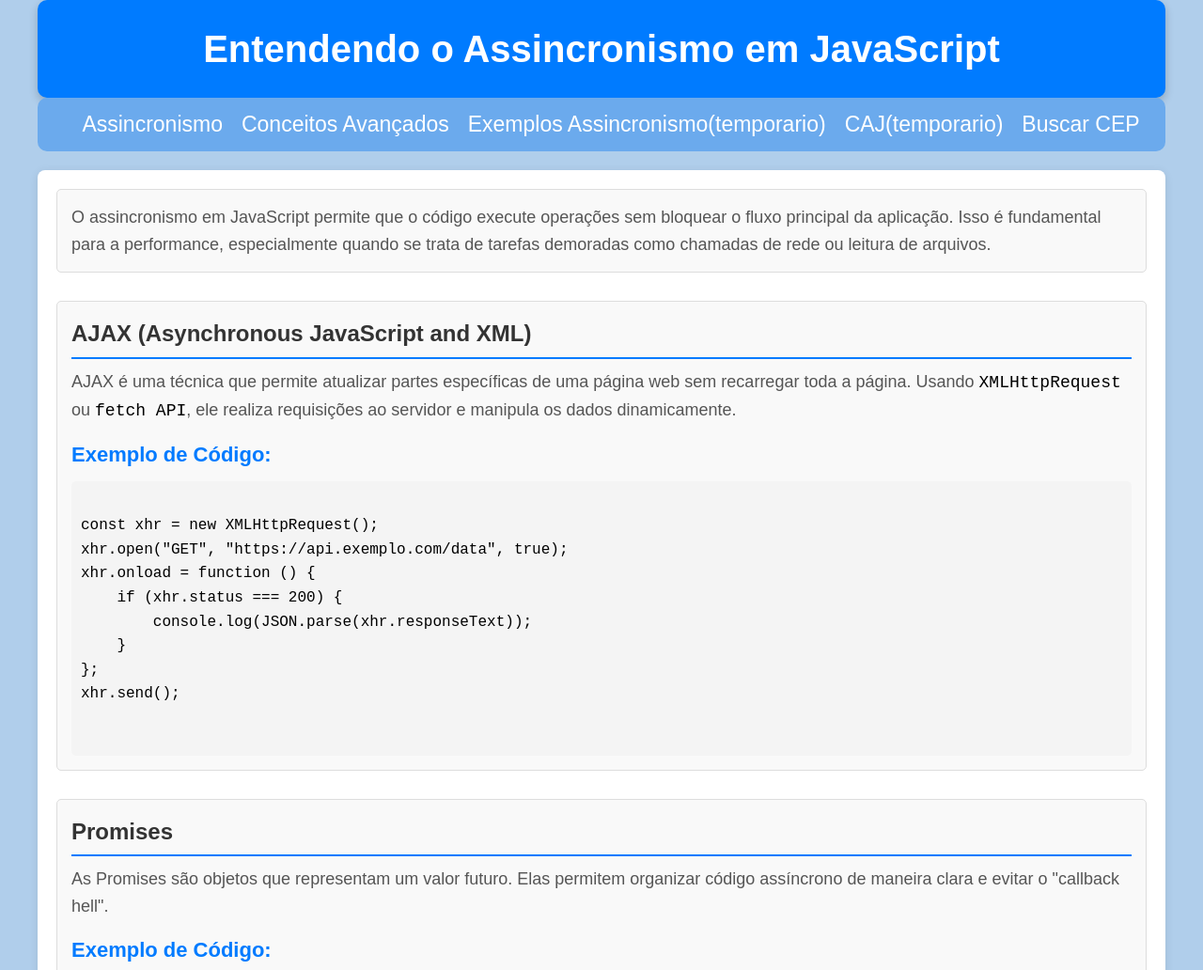
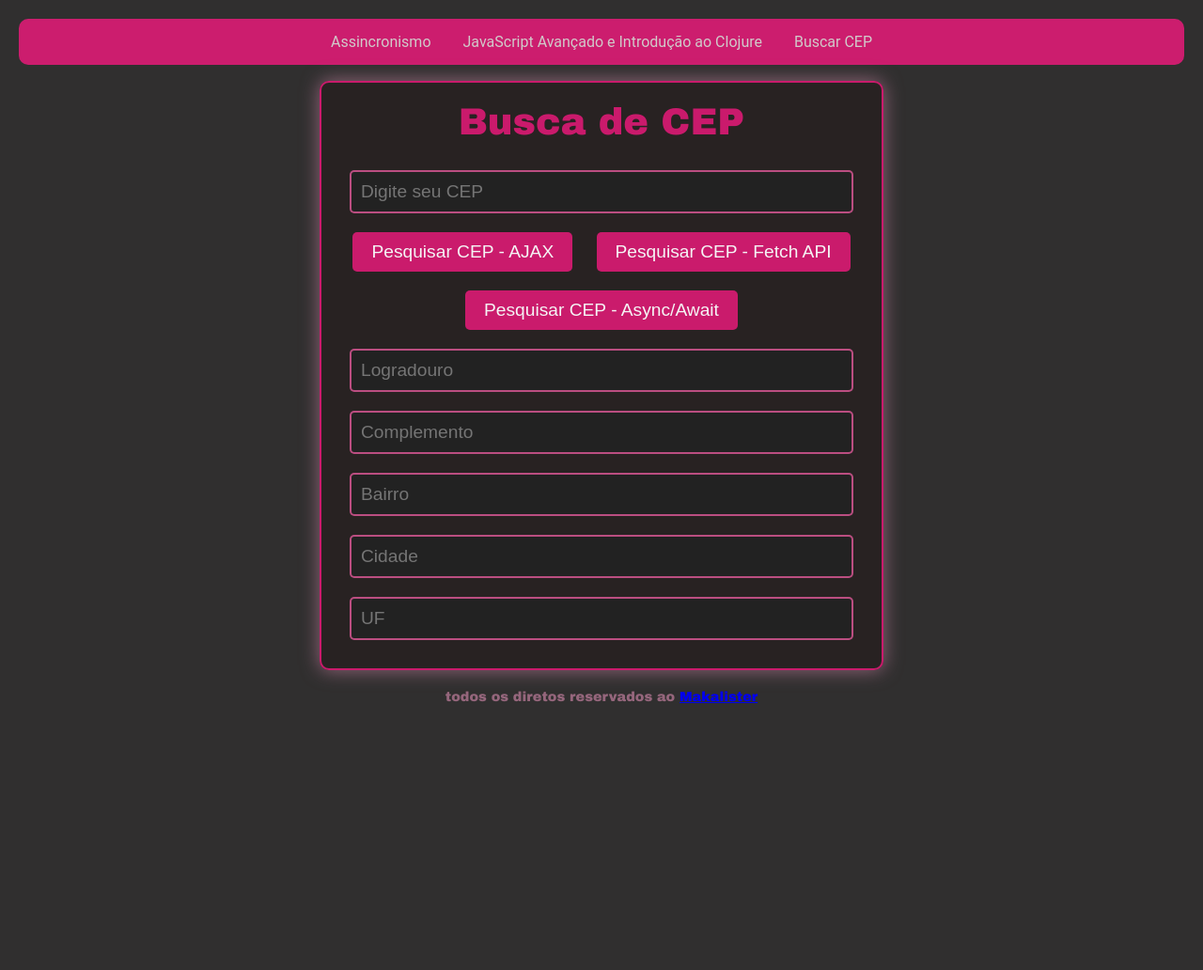
Before and after one commit to Kevynz/JavaScriptCEP, a plain HTML site: page page3.html in a window 1280 px wide. Shown: the top 1032 px of the page at 94% size. After the commit the page ends 800 px from the top, so only its background shows below. Drawn offline with Linux system fonts and the light colour scheme.

Commit message:
Beta 1.0

```diff
--- a/mk.css
+++ b/mk.css
@@ -1,10 +1,10 @@
 /* Definição da paleta de cores inspirada em Mortal Kombat 1 (2023) */
 :root {
-    --background-color: #1c1c1c; /* Preto carvão */
-    --primary-color: #ff4500; /* Vermelho forte */
-    --secondary-color: #ffd700; /* Dourado */
+    --background-color: rgb(48, 47, 47);
+    --primary-color: rgba(243, 25, 127, 0.8);
+    --secondary-color: rgba(175, 116, 144, 0.8); /* Dourado */
     --text-color: #f5f5f5; /* Branco claro */
-    --border-color: #ff4500; /* Borda vermelha */
+    --border-color: rgba(226, 89, 153, 0.8); /* Borda vermelha */
 }
 
 /* Reset básico */
@@ -31,7 +31,7 @@ h1 {
 
 /* Estilos do contêiner principal */
 #demo {
-    background-color: #333;
+    background-color: rgba(41, 34, 34, 0.9);
     padding: 20px;
     border-radius: 10px;
     border: 2px solid var(--primary-color);
@@ -73,44 +73,17 @@ footer {
     color: var(--secondary-color);
     font-size: 0.9rem;
 }
+
 nav {
-    background-color: #222;
-    padding: 10px;
-    margin: 0 auto;
-    max-width: 1200px;
-    border-radius: 10px;
-    border: 2px solid var(--border-color);
-    box-shadow: 0 0 20px var(--secondary-color);
-}
-
-nav ul {
-    list-style-type: none;
-    display: flex;
-    justify-content: center;
-}
-
-nav li {
-    margin: 0 10px;
-}
-
+        background-color: rgba(243, 25, 127, 0.8);
+        padding: 15px;
+        text-align: center;
+        font-family: "Roboto", "san-serif";
+        border-radius: 10px;
+        margin: 0 auto;
+    }
 nav a {
-    color: #ff4500;
-    text-decoration: none;
-    font-size: 23px;
-}
-
-nav a:hover {
-    text-decoration: underline;
-}
-ul {
-    font-size: 18px;
-    color: #555;
-}
-
-ul {
-    list-style-type: disc;
-    margin-left: 20px;
-}
-li {
-    margin-bottom: 10px;
-}
+        color: #d1caca;
+        text-decoration: none;
+        margin: 0 15px;
+    }
--- a/page3.html
+++ b/page3.html
@@ -1,121 +1,133 @@
 <!DOCTYPE html>
-<html lang="pt-br">
+<html lang="pt-BR">
 <head>
     <meta charset="UTF-8">
     <meta name="viewport" content="width=device-width, initial-scale=1.0">
-    <title>Assincronismo em JavaScript</title>
-    <link rel="stylesheet" href="estilo.css">
+    <title>Busca de CEP</title>
+    <link rel="stylesheet" href="mk.css">
 </head>
 <body>
-    <header>
-        <h1>Entendendo o Assincronismo em JavaScript</h1>
-    </header>
+    <nav>
+        <a href="index.html"target="_blank" rel="noopener noreferrer">Assincronismo</a>
+        <a href="page2.html"target="_blank" rel="noopener noreferrer">JavaScript Avançado e Introdução ao Clojure</a>
+        <a href="page3.html"target="_blank" rel="noopener noreferrer">Buscar CEP</a>
+    </nav>
+    <br>
+    <div id="demo">
+        <h1>Busca de CEP</h1>
 
-    <nav>
-        <ul>
-            <li><a href="index.html">Assincronismo</a></li>
-            <li><a href="page2.html">Conceitos Avançados</a></li>
-            <li><a href="page3.html">Exemplos Assincronismo(temporario)</a></li>
-            <li><a href="page4.html">CAJ(temporario)</a></li>
-            <li><a href="page5.html">Buscar CEP</a></li>
-        </ul>
-    </nav>
+        <!-- Campo para o usuário inserir o CEP -->
+        <input type="text" name="cep" id="cep" placeholder="Digite seu CEP">
+        <br>
 
-    <div class="container">
-        <section class="intro">
-            <p>O assincronismo em JavaScript permite que o código execute operações sem bloquear o fluxo principal da aplicação. Isso é fundamental para a performance, especialmente quando se trata de tarefas demoradas como chamadas de rede ou leitura de arquivos.</p>
-        </section>
+        <!-- Botões de pesquisa -->
+        <button type="button" onclick="loadDoc()">Pesquisar CEP - AJAX</button>
+        <button type="button" onclick="loadFetch()">Pesquisar CEP - Fetch API</button>
+        <button type="button" onclick="loadAsync()">Pesquisar CEP - Async/Await</button>
+        <br>
 
-        <section class="topic">
-            <h2>AJAX (Asynchronous JavaScript and XML)</h2>
-            <p>
-                AJAX é uma técnica que permite atualizar partes específicas de uma página web sem recarregar toda a página. Usando <code>XMLHttpRequest</code> ou <code>fetch API</code>, ele realiza requisições ao servidor e manipula os dados dinamicamente.
-            </p>
-            <h3>Exemplo de Código:</h3>
-            <pre>
-<code>
-const xhr = new XMLHttpRequest();
-xhr.open("GET", "https://api.exemplo.com/data", true);
-xhr.onload = function () {
-    if (xhr.status === 200) {
-        console.log(JSON.parse(xhr.responseText));
-    }
-};
-xhr.send();
-</code>
-            </pre>
-        </section>
+        <!-- Campos para mostrar o resultado da busca -->
+        <input type="text" id="logradouro" placeholder="Logradouro">
+        <br>
+        <input type="text" id="complemento" placeholder="Complemento">
+        <br>
+        <input type="text" id="bairro" placeholder="Bairro">
+        <br>
+        <input type="text" id="localidade" placeholder="Cidade">
+        <br>
+        <input type="text" id="uf" placeholder="UF">
+    </div>
 
-        <section class="topic">
-            <h2>Promises</h2>
-            <p>
-                As Promises são objetos que representam um valor futuro. Elas permitem organizar código assíncrono de maneira clara e evitar o "callback hell".
-            </p>
-            <h3>Exemplo de Código:</h3>
-            <pre>
-<code>
-fetch('https://api.exemplo.com/data')
-    .then(response => response.json())
-    .then(data => console.log(data))
-    .catch(error => console.log('Erro:', error));
-</code>
-            </pre>
-        </section>
+    <footer>
+        <p>todos os diretos reservados ao <a href="http://www.instagram.com/kalister_.61/" target="_blank" rel="noopener noreferrer"></>Makalister</p>
+    </footer>
 
-        <section class="topic">
-            <h2>Async/Await</h2>
-            <p>
-                Async/Await é uma sintaxe moderna que facilita o trabalho com código assíncrono, tornando-o mais legível e próximo do código síncrono.
-            </p>
-            <h3>Exemplo de Código:</h3>
-            <pre>
-<code class="exemplos">
-async function fetchData() {
-    try {
-        const response = await fetch('https://api.exemplo.com/data');
-        const data = await response.json();
-        console.log(data);
-    } catch (error) {
-        console.log('Erro:', error);
-    }
-}
-</code>
-            </pre>
-        </section>
+    <script>
+        // Função auxiliar para validar o formato do CEP
+        function validarCEP(cep) {
+            return /^[0-9]{8}$/.test(cep);
+        }
 
-        <section class="topic">
-            <h2>fetch API</h2>
-            <p>
-                A <strong>fetch API</strong> é uma maneira moderna de realizar requisições HTTP em JavaScript, retornando Promises para facilitar o tratamento de respostas de servidores.
-            </p>
-            <h3>Exemplo de Código:</h3>
-            <pre>
-<code>
-fetch('https://api.exemplo.com/data')
-    .then(response => {
-        if (!response.ok) {
-            throw new Error('Network response was not ok');
+        // Função que faz a busca de CEP utilizando AJAX (XMLHttpRequest)
+        function loadDoc() {
+            let cep = document.getElementById("cep").value;
+
+            if (!validarCEP(cep)) {
+                alert("Por favor, insira um CEP válido com 8 dígitos.");
+                return;
+            }
+
+            let xhttp = new XMLHttpRequest();
+            xhttp.onreadystatechange = function() {
+                if (this.readyState == 4 && this.status == 200) {
+                    let endereco = JSON.parse(this.responseText);
+                    document.getElementById("logradouro").value = endereco.logradouro;
+                    document.getElementById("complemento").value = endereco.complemento;
+                    document.getElementById("bairro").value = endereco.bairro;
+                    document.getElementById("localidade").value = endereco.localidade;
+                    document.getElementById("uf").value = endereco.uf;
+                } else if (this.readyState == 4) {
+                    alert("Erro ao buscar o CEP. Tente novamente.");
+                }
+            };
+            xhttp.open("GET", "https://viacep.com.br/ws/" + cep + "/json", true);
+            xhttp.send();
         }
-        return response.json();
-    })
-    .then(data => console.log(data))
-    .catch(error => console.log('Erro:', error));
-</code>
-            </pre>
-        </section>
 
-        <section class="conclusion">
-            <h2>Vantagens e Desvantagens</h2>
-            <p>
-                Cada técnica tem suas vantagens e desvantagens:
-            </p>
-            <ul>
-                <li><strong>AJAX</strong>: Flexível, mas mais verboso em comparação com a fetch API.</li>
-                <li><strong>Promises</strong>: Melhor organização de código, mas pode resultar em encadeamentos extensos.</li>
-                <li><strong>Async/Await</strong>: Código mais limpo e legível, mas requer cuidado ao trabalhar com concorrência.</li>
-                <li><strong>fetch API</strong>: Simples e moderna, mas requer verificação manual de erros e não possui suporte a algumas funcionalidades avançadas.</li>
-            </ul>
-        </section>
-    </div>
+        // Função que faz a busca de CEP utilizando Fetch API
+        function loadFetch() {
+            let cep = document.getElementById("cep").value;
+
+            if (!validarCEP(cep)) {
+                alert("Por favor, insira um CEP válido com 8 dígitos.");
+                return;
+            }
+
+            fetch("https://viacep.com.br/ws/" + cep + "/json")
+                .then(response => response.json())
+                .then(data => {
+                    if (data.erro) {
+                        alert("CEP não encontrado.");
+                        return;
+                    }
+                    document.getElementById("logradouro").value = data.logradouro;
+                    document.getElementById("complemento").value = data.complemento;
+                    document.getElementById("bairro").value = data.bairro;
+                    document.getElementById("localidade").value = data.localidade;
+                    document.getElementById("uf").value = data.uf;
+                })
+                .catch(error => {
+                    alert("Erro ao buscar o CEP. Tente novamente.");
+                    console.error('Erro:', error);
+                });
+        }
+
+        // Função que faz a busca de CEP utilizando Async/Await
+        async function loadAsync() {
+            let cep = document.getElementById("cep").value;
+
+            if (!validarCEP(cep)) {
+                alert("Por favor, insira um CEP válido com 8 dígitos.");
+                return;
+            }
+
+            try {
+                let response = await fetch("https://viacep.com.br/ws/" + cep + "/json");
+                let data = await response.json();
+                if (data.erro) {
+                    alert("CEP não encontrado.");
+                    return;
+                }
+                document.getElementById("logradouro").value = data.logradouro;
+                document.getElementById("complemento").value = data.complemento;
+                document.getElementById("bairro").value = data.bairro;
+                document.getElementById("localidade").value = data.localidade;
+                document.getElementById("uf").value = data.uf;
+            } catch (error) {
+                alert("Erro ao buscar o CEP. Tente novamente.");
+                console.error('Erro:', error);
+            }
+        }
+    </script>
 </body>
 </html>
--- a/style.css
+++ b/style.css
@@ -1,33 +1,27 @@
+@import url('https://fonts.googleapis.com/css2?family=Montserrat:ital,wght@0,100..900;1,100..900&display=swap');
+@import url('https://fonts.googleapis.com/css2?family=Montserrat:ital,wght@0,700;1,700&family=Roboto:ital,wght@0,700;0,900;1,700;1,900&display=swap');
 body {
-    font-family: 'Bebas Neue', sans-serif;
+    font-family: 'Montserrat', sans-serif;
     margin: 0;
     padding: 0;
-}
-
-/* Estilo para o vídeo de fundo */
-.bg-video {
-    position: fixed; /* Posiciona o vídeo como fundo */
-    top: 0;
-    left: 0;
-    width: 100%;
-    height: 100%;
-    object-fit: cover; /* Cobre toda a tela */
     z-index: -1; /* Coloca o vídeo atrás do conteúdo */
+    background-color:rgb(48, 47, 47);
 }
 
 header {
-    background-color: rgba(179, 45, 54, 0.8); /* Vermelho com opacidade */
+    background-color: rgba(37, 36, 36, 0.8); /* Vermelho com opacidade */
     color: white;
     padding: 10px 0;
     text-align: center;
 }
 nav {
-    background-color: rgba(51, 51, 51, 0.8); /* Cinza Escuro com opacidade */
+    background-color: rgba(243, 25, 127, 0.8);
     padding: 15px;
     text-align: center;
+    font-family: "Roboto", "san-serif";
 }
 nav a {
-    color: #F3A300; /* Amarelo */
+    color: #d1caca;
     text-decoration: none;
     margin: 0 15px;
 }
@@ -39,15 +33,18 @@ nav a {
     z-index: 1; /* Coloca o conteúdo acima do vídeo */
 }
 .research-section {
-    background-color: rgba(255, 255, 255, 0.9); /* Fundo branco com opacidade */
+    background-color: rgba(31, 28, 28, 0.9); /* Fundo branco com opacidade */
     padding: 20px;
     margin-bottom: 20px;
     border-radius: 5px;
     box-shadow: 0 0 10px rgba(0, 0, 0, 0.1);
 }
 h2 {
-    color: #1B7F3A; /* Verde */
+    color: #3983c9; /* Verde */
 }
 h3 {
-    color: #006A8E; /* Azul */
+    color: #1d7694; /* Azul */
 }
+p {
+    color:#ee5fa6;
+}
--- a/style1.css
+++ b/style1.css
@@ -1,33 +1,27 @@
+@import url('https://fonts.googleapis.com/css2?family=Montserrat:ital,wght@0,100..900;1,100..900&display=swap');
+@import url('https://fonts.googleapis.com/css2?family=Montserrat:ital,wght@0,700;1,700&family=Roboto:ital,wght@0,700;0,900;1,700;1,900&display=swap');
 body {
-    font-family: 'Bebas Neue', sans-serif;
+    font-family: 'Montserrat', "sans-serif";
     margin: 0;
     padding: 0;
-}
-
-/* Estilo para o vídeo de fundo */
-.bg-video {
-    position: fixed; /* Posiciona o vídeo como fundo */
-    top: 0;
-    left: 0;
-    width: 100%;
-    height: 100%;
-    object-fit: cover; /* Cobre toda a tela */
     z-index: -1; /* Coloca o vídeo atrás do conteúdo */
+    background-color:rgb(48, 47, 47);
 }
 
 header {
-    background-color: rgba(179, 45, 54, 0.8); /* Vermelho com opacidade */
+    background-color: rgba(37, 36, 36, 0.8); /* Vermelho com opacidade */
     color: white;
     padding: 10px 0;
     text-align: center;
 }
 nav {
-    background-color: rgba(51, 51, 51, 0.8); /* Cinza Escuro com opacidade */
+    background-color: rgba(243, 25, 127, 0.8); /* Cinza Escuro com opacidade */
     padding: 15px;
     text-align: center;
+    font-family: 'Roboto', "sans-serif";
 }
 nav a {
-    color: #F3A300; /* Amarelo */
+    color: #d1caca;
     text-decoration: none;
     margin: 0 15px;
 }
@@ -39,15 +33,18 @@ nav a {
     z-index: 1; /* Coloca o conteúdo acima do vídeo */
 }
 .research-section {
-    background-color: rgba(255, 255, 255, 0.9); /* Fundo branco com opacidade */
+    background-color: rgba(31, 28, 28, 0.9); /* Fundo branco com opacidade */
     padding: 20px;
     margin-bottom: 20px;
     border-radius: 5px;
     box-shadow: 0 0 10px rgba(0, 0, 0, 0.1);
 }
 h2 {
-    color: #1B7F3A; /* Verde */
+    color: #3983c9; /* Verde */
 }
 h3 {
-    color: #006A8E; /* Azul */
+    color: #1d7694; /* Azul */
 }
+p {
+    color:#ee5fa6;
+}
```
Also changed, not shown: index.html (+17 -7 lines), page2.html (+17 -6 lines), page4.html (deleted, +0 -74 lines), page5.html (deleted, +0 -137 lines), imagens/AJAX.png (added), imagens/Arrow.png (added), imagens/Async.png (added), imagens/Clojure.png (added), imagens/DEST.png (added), imagens/FETCH.png (added), imagens/HOSTING.png (added), imagens/PROMISES.png (added).
